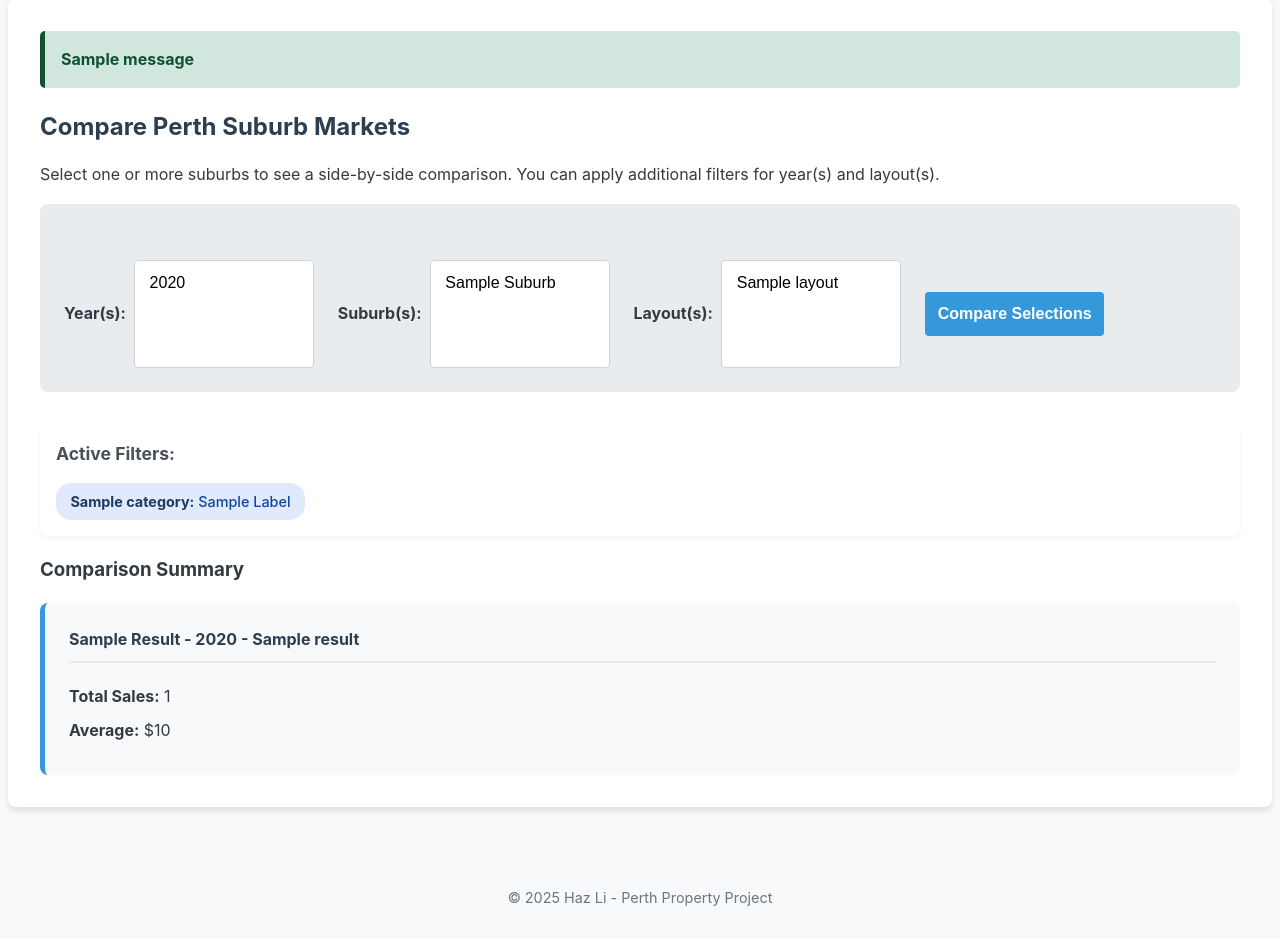
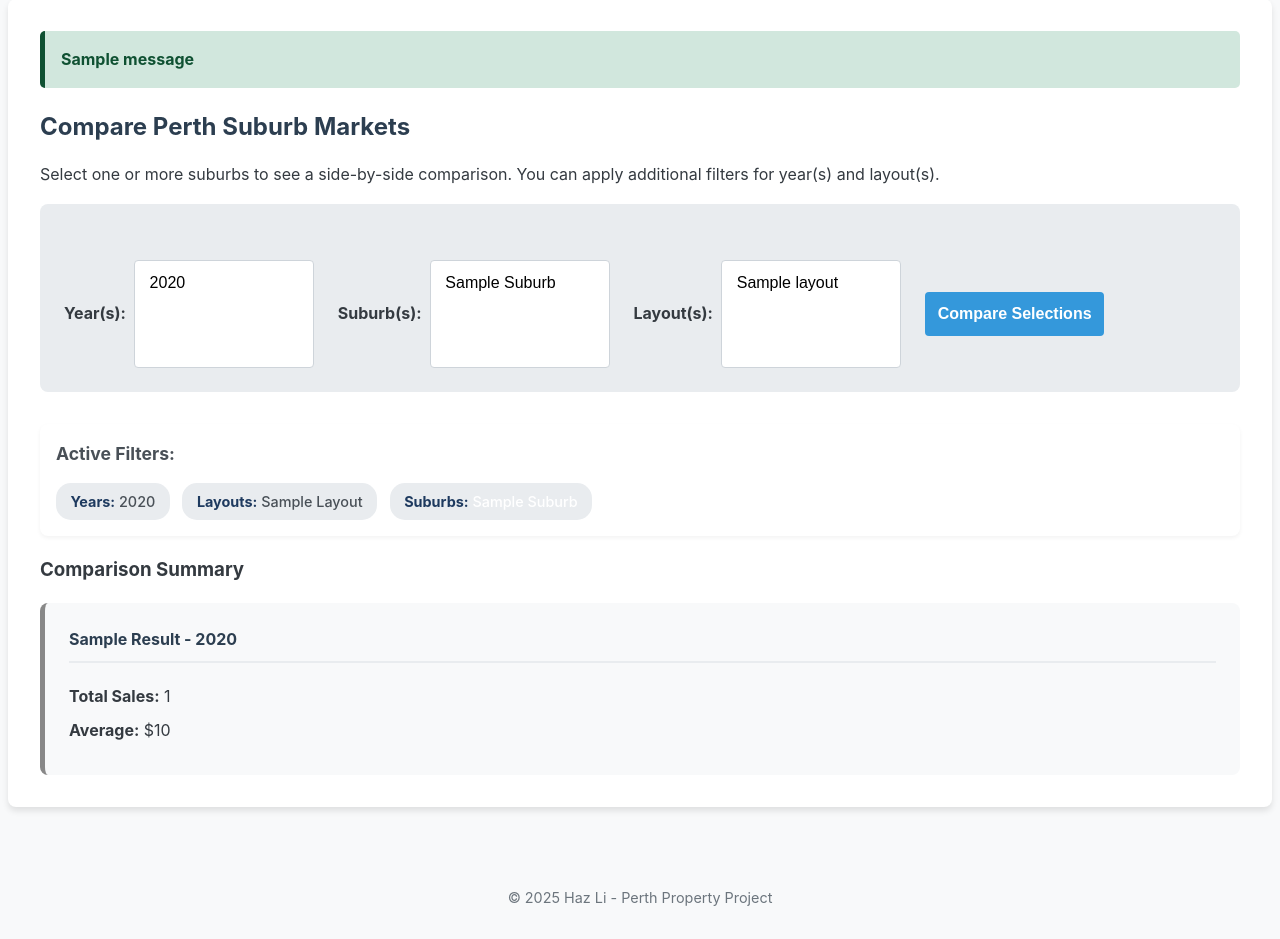
Before and after one commit to cloud9ight/perth_property_analysis, a Flask app: template templates/compare.html in a window 1280 px wide. Shown: the part 107-1046 px from the top of the page. Run offline with Flask 3, Linux system fonts and the light colour scheme; the template is opened without the code that fills it: most values are stand-ins (such as "Sample title", 1, 10 or a date in 2020); one stand-in notice (Sample message) is shown; some libraries are stand-ins or nearby versions.

Commit message:
finish suburb_color_map showing different colors

```diff
--- a/app.py
+++ b/app.py
@@ -7,6 +7,8 @@
 import logging
 import os
 from dotenv import load_dotenv
+import hashlib
+import random
 
 #load_dotenv()
 
@@ -56,6 +58,53 @@
     except Exception as e:
         logging.error(f"Failed to fetch dimension data: {e}")
         return {key: [] for key in ['suburbs', 'layouts', 'agencies', 'primary_schools', 'secondary_schools', 'available_years']}
+
+
+# COLOR_PALETTE = [
+#     '#3498db', '#2ecc71', '#e74c3c', '#9b59b6', '#f1c40f',
+#     '#1abc9c', '#e67e22', '#34495e', '#16a085', '#c0392b'
+# ]
+# def get_color_for_string(text):
+#     """
+#     Generates a unique, visually pleasing HSL color based on the hash of a string.
+#     By keeping Saturation and Lightness constant, we ensure all colors feel like
+#     they belong to the same palette.
+#     """
+#     # 1. Hash the string to get a consistent, large number.
+#     hash_value = int(hashlib.md5(text.encode('utf-8')).hexdigest(), 16)
+
+#     # 2. Use modulo to map the hash to a degree on the 360-degree color wheel (Hue).
+#     hue = hash_value % 360
+
+#     # 3. Define a fixed, professional-looking Saturation and Lightness.
+#     saturation = 65  # in percent
+#     lightness = 45   # in percent
+
+#     # 4. Return the HSL color string.
+#     return f"hsl({hue}, {saturation}%, {lightness}%)"
+
+color_cache = {}
+# A random starting point for our hue, so the colors are different on each page load.
+random.seed()
+HUE_START = random.random()
+GOLDEN_RATIO_CONJUGATE = 0.61803398875
+
+def get_color_for_string(text, index):
+    """
+    Generates a unique, visually pleasing, and well-distributed HSL color
+    for each string using the golden ratio.
+    """
+    global HUE_START
+    # Use the golden ratio to advance the hue, ensuring good distribution.
+    hue = (HUE_START + index * GOLDEN_RATIO_CONJUGATE) % 1.0
+
+    # Convert hue from 0-1 range to 0-360 range for HSL.
+    hue_degrees = hue * 360
+
+    saturation = 65
+    lightness = 45
+
+    return f"hsl({hue_degrees:.0f}, {saturation}%, {lightness}%)"
 
 # --- 4. Application Routes ---
 
@@ -257,6 +306,8 @@
     stats_results = []
     selected_filters = {'years': [], 'suburb_ids': [], 'layout_ids': []}
     selected_filter_labels = {}
+    # NEW: A dictionary to map suburb names to their colors
+    suburb_color_map = {}
 
     if request.method == 'POST':
         try:
@@ -270,7 +321,12 @@
             if years: selected_filter_labels['Years'] = sorted(years)
             if suburb_ids:
                 suburb_map = {item['suburb_id']: item['suburb_name'] for item in dim_data['suburbs']}
-                selected_filter_labels['Suburbs'] = sorted([suburb_map.get(sid) for sid in suburb_ids if sid in suburb_map])
+                selected_suburbs = sorted([suburb_map.get(sid) for sid in suburb_ids if sid in suburb_map])
+                selected_filter_labels['Suburbs'] = selected_suburbs
+                suburb_color_map = {}
+                for i, name in enumerate(selected_suburbs):
+                    suburb_color_map[name] = get_color_for_string(name, i)
+
             if layout_ids:
                 layout_map = {item['layout_id']: item['layout_name'] for item in dim_data['layouts']}
                 selected_filter_labels['Layouts'] = sorted([layout_map.get(lid) for lid in layout_ids if lid in layout_map])
@@ -321,6 +377,9 @@
                     results_df = pd.read_sql(text(query_final), connection, params=params)
                     if not results_df.empty:
                         stats_results = results_df.to_dict('records')
+                        # NEW: Add the color to each result dictionary
+                        for result in stats_results:
+                            result['color'] = suburb_color_map.get(result['suburb_name'], '#bdc3c7') # Default grey
 
         except Exception as e:
             flash(f"Error running comparison query: {e}", 'danger')
@@ -332,7 +391,8 @@
                            available_layouts=dim_data['layouts'],
                            stats_results=stats_results, # Pass the new, more granular results
                            selected_filters=selected_filters,
-                           selected_filter_labels=selected_filter_labels)
+                           selected_filter_labels=selected_filter_labels,
+                           suburb_color_map=suburb_color_map)
 
 # --- 5. Run the App ---
 if __name__ == '__main__':
--- a/static/style.css
+++ b/static/style.css
@@ -135,7 +135,11 @@
   background-color: #f8f9fa;
   padding: 1.5em;
   border-radius: 8px;
-  border-left: 5px solid #3498db;
+  border-left: 5px solid #e9ecef;
+  transition: transform 0.2s;
+}
+.summary-box:hover {
+  transform: translateY(-5px);
 }
 
 .summary-box h4 {
@@ -209,8 +213,8 @@
 .filter-tag {
   display: inline-block;
   padding: 0.5em 1em;
-  background-color: #e0eafc; /* A light blue background */
-  color: #0d47a1; /* A dark blue text color */
+  background-color: #e9ecef;
+  color: #495057; /* A dark blue text color */
   border-radius: 15px; /* Pill shape */
   font-size: 0.9em;
   font-weight: 500;
--- a/templates/compare.html
+++ b/templates/compare.html
@@ -98,13 +98,26 @@
 <div class="current-filters">
   <h4>Active Filters:</h4>
   <div class="filter-tags">
-    <!-- Loop through the dictionary of selected labels -->
-    {% for category, labels in selected_filter_labels.items() %} {% for label in
-    labels %}
-    <span class="filter-tag">
-      <strong>{{ category }}:</strong> {{ label | title }}
+    <!-- Loop for Years -->
+    {% for label in selected_filter_labels.get('Years', []) %}
+    <span class="filter-tag"><strong>Years:</strong> {{ label }}</span>
+    {% endfor %}
+    <!-- Loop for Layouts -->
+    {% for label in selected_filter_labels.get('Layouts', []) %}
+    <span class="filter-tag"
+      ><strong>Layouts:</strong> {{ label | title }}</span
+    >
+    {% endfor %}
+    <!-- Loop for Suburbs with Color! -->
+    {% for label in selected_filter_labels.get('Suburbs', []) %}
+    <!-- Add an inline style to set the background color -->
+    <span
+      class="filter-tag"
+      style="background-color: {{ suburb_color_map.get(label) }}; color: white;"
+    >
+      <strong>Suburbs:</strong> {{ label | title }}
     </span>
-    {% endfor %} {% endfor %}
+    {% endfor %}
   </div>
 </div>
 {% endif %}
@@ -117,14 +130,9 @@
   <div class="summary-grid">
     <!-- Loop through each result, which is a unique (suburb, year) combination -->
     {% for result in stats_results %}
-    <div class="summary-box">
+    <div class="summary-box" style="border-left-color: {{ result.color }};">
       <!-- The title now includes BOTH suburb and year -->
-      <h4>
-        {# We check for each key's existence before displaying it #} {% if
-        result.suburb_name %}{{ result.suburb_name | title }}{% endif %} {% if
-        result.sale_year %} - {{ result.sale_year }}{% endif %} {% if
-        result.layout_name %} - {{ result.layout_name }}{% endif %}
-      </h4>
+      <h4>{{ result.suburb_name | title }} - {{ result.sale_year }}</h4>
       <p><strong>Total Sales:</strong> {{ result.total_sales }}</p>
       <p>
         <strong>Average:</strong> ${{ "{:,.0f}".format(result.avg_price) if
```
